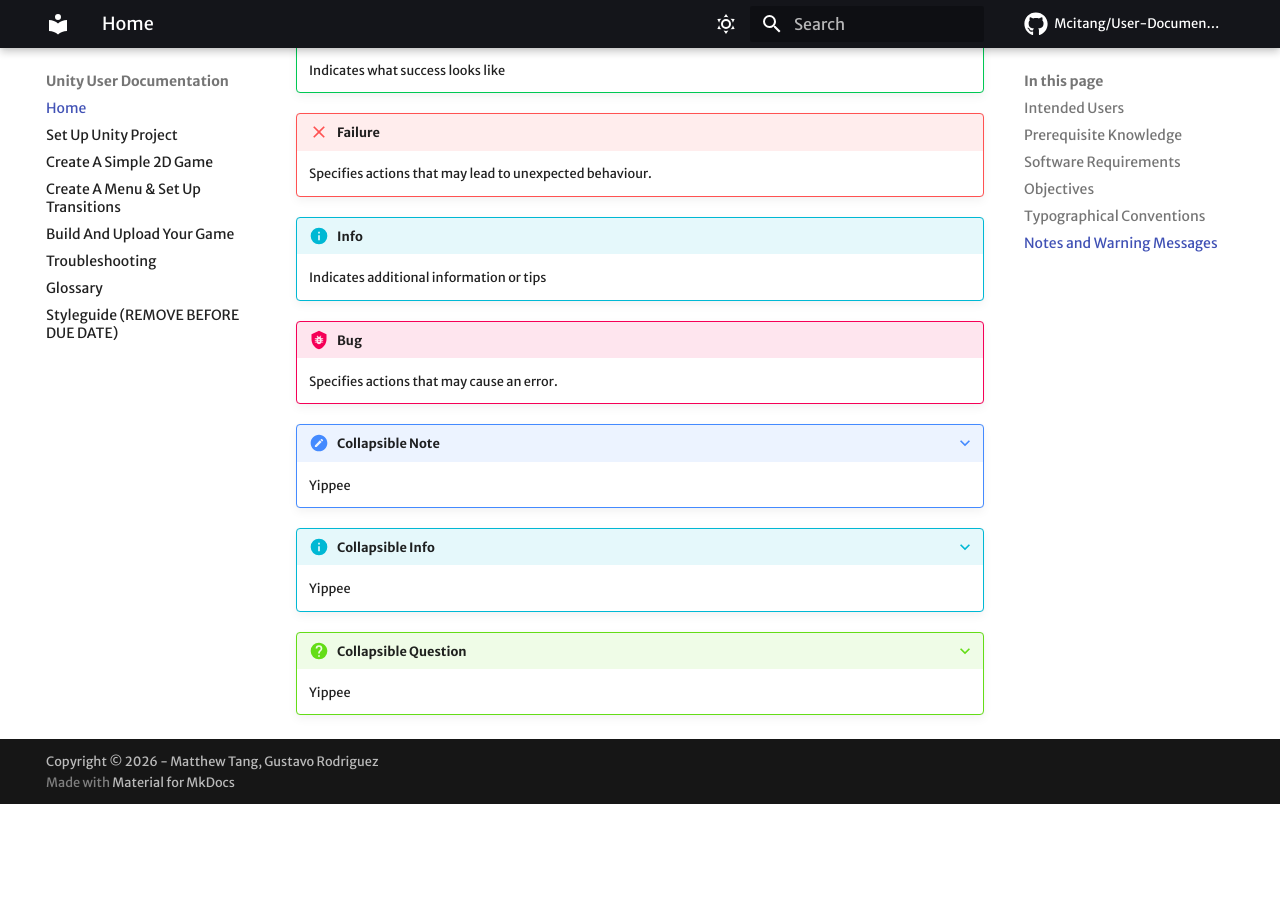
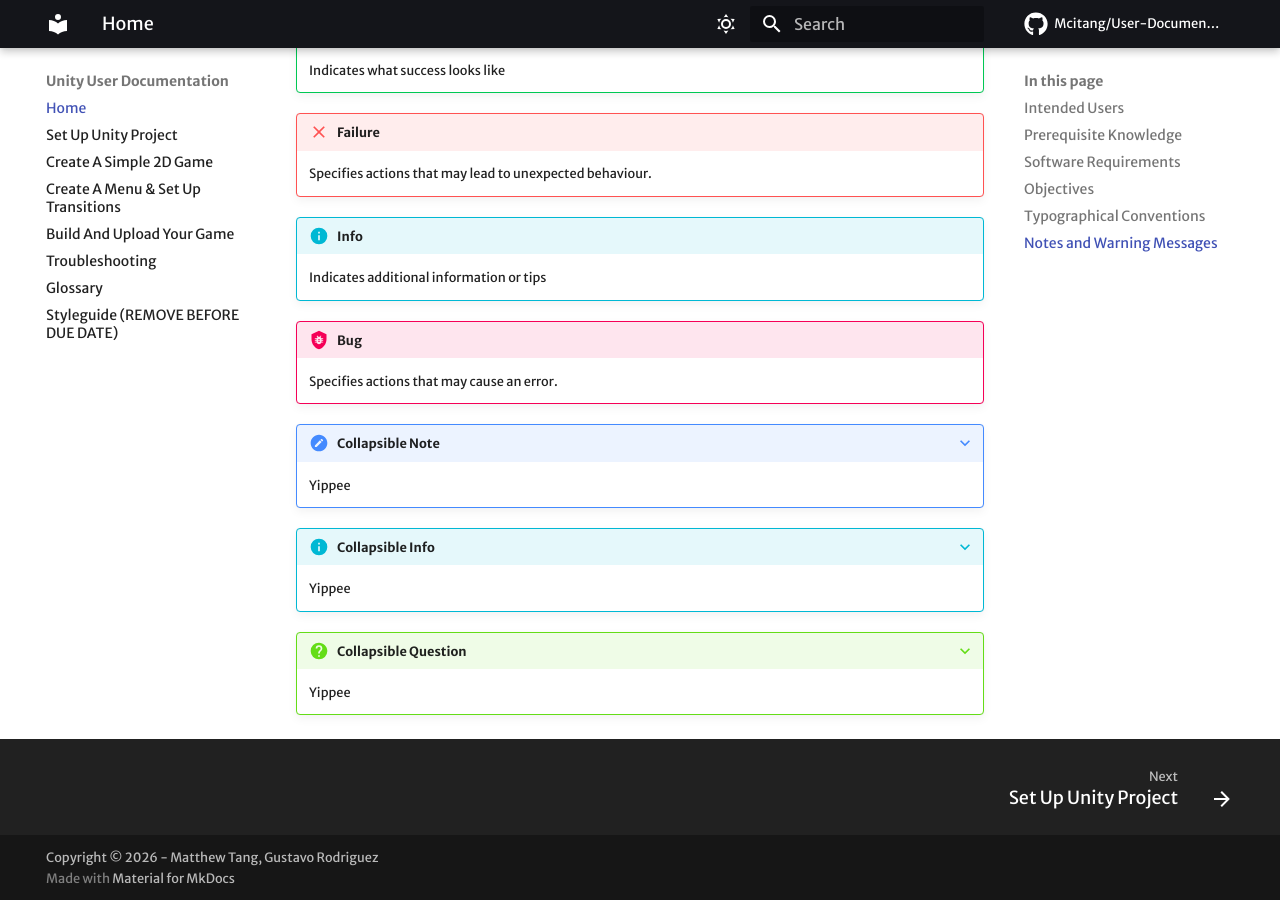
Before and after one commit to Mcitang/User-Documentation, an MkDocs documentation site: the page built from docs/index.md, in a window 1280 px wide and 900 px high, scrolled down 2996 px. Built offline with MkDocs 1.6.1 and Material for MkDocs 9.7.7, drawn with Linux system fonts in a browser that asks for light colours; emoji names are drawn with the system emoji font; some web fonts are replaced; comment, search, counter and statistics services are not loaded; before the commit the page ends 3800 px from its top, so only the background shows below that.

Commit message:
Add navigation footers

```diff
--- a/mkdocs.yml
+++ b/mkdocs.yml
@@ -37,6 +37,9 @@ theme:
 
     # Stops the page from fully reloading
     - navigation.instant
+
+    # Adds a next page and previous page footer
+    - navigation.footer
 
   icon:
     repo: fontawesome/brands/github
```
